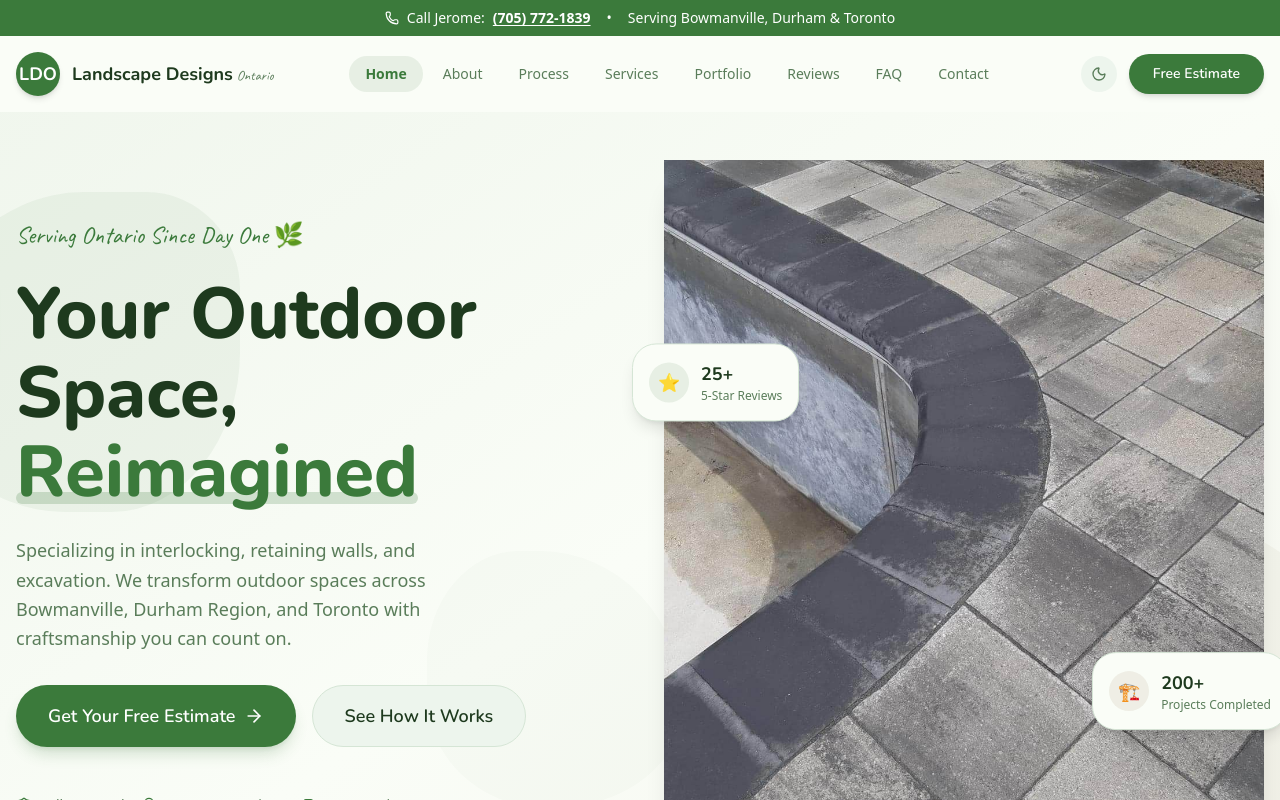
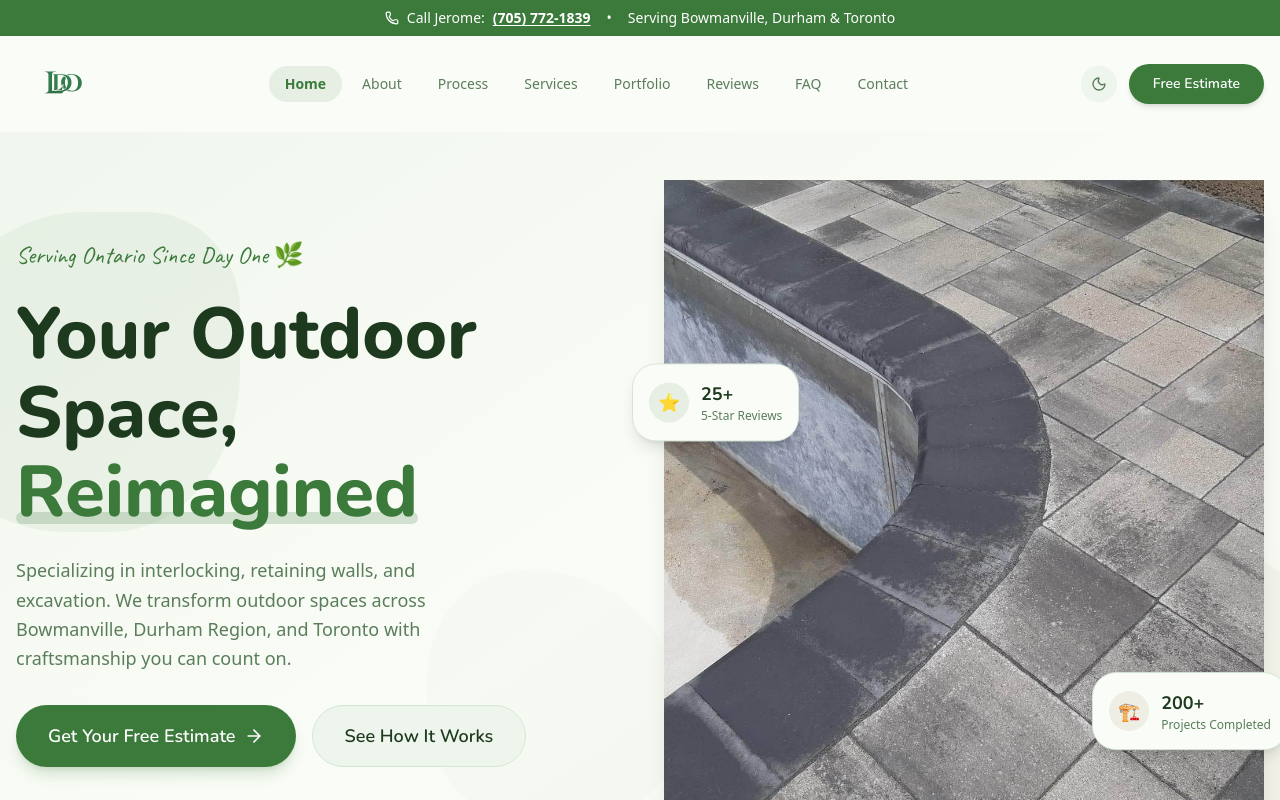
Before and after one commit to ryanthabot/abc-landscaping, a Next.js app: page / in a window 1280 px wide. Shown: the top 800 px of the page. Built offline with nearby package versions, Linux system fonts and the light colour scheme.

Commit message:
Increase logo size in header and footer

```diff
--- a/components/Footer.tsx
+++ b/components/Footer.tsx
@@ -1,5 +1,6 @@
 'use client';
 
+import Image from 'next/image';
 import { Phone, Mail, MapPin, TreePine } from 'lucide-react';
 import { businessInfo, services, serviceAreas } from '@/lib/data';
 
@@ -13,13 +14,14 @@ export default function Footer() {
           {/* Brand */}
           <div>
             <div className="flex items-center gap-3 mb-4">
-              <div className="w-10 h-10 bg-primary rounded-xl flex items-center justify-center">
-                <span className="text-primary-foreground font-heading font-bold text-sm">LDO</span>
-              </div>
-              <div className="flex items-baseline gap-1.5">
-                <p className="font-heading font-bold text-foreground leading-tight">Landscape Designs</p>
-                <p className="font-accent text-sm text-muted-foreground">Ontario</p>
-              </div>
+              <Image
+                src="/images/logo.png"
+                alt="Landscape Designs Ontario"
+                width={200}
+                height={44}
+                className="h-14 w-auto"
+                suppressHydrationWarning
+              />
             </div>
             <p className="text-muted-foreground text-sm leading-relaxed mb-4">
               Transforming outdoor spaces across the Durham Region and GTA with expert interlocking, retaining walls, and excavation.
--- a/components/Header.tsx
+++ b/components/Header.tsx
@@ -2,6 +2,7 @@
 
 import { useState, useEffect } from 'react';
 import { motion, AnimatePresence } from 'framer-motion';
+import Image from 'next/image';
 import { Menu, X, Sun, Moon, Phone } from 'lucide-react';
 import { navLinks, businessInfo } from '@/lib/data';
 import { useTheme } from './ThemeProvider';
@@ -72,15 +73,15 @@ export default function Header() {
             transition={{ duration: 0.4, type: 'spring', stiffness: 100 }}
             className="flex items-center gap-3 group"
           >
-            <div className="w-11 h-11 bg-primary rounded-2xl flex items-center justify-center shadow-md group-hover:shadow-lg transition-shadow hidden sm:flex">
-              <span className="text-primary-foreground font-bold text-lg font-heading">LDO</span>
-            </div>
-            <div className="flex items-baseline gap-1">
-              <span className="font-heading font-bold text-lg text-foreground leading-tight">
-                Landscape Designs
-              </span>
-              <span className="text-sm text-muted-foreground font-accent">Ontario</span>
-            </div>
+            <Image
+              src="/images/logo.png"
+              alt="Landscape Designs Ontario"
+              width={200}
+              height={44}
+              className="h-14 w-auto sm:h-16"
+              priority
+              suppressHydrationWarning
+            />
           </motion.a>
 
           {/* Desktop Navigation */}
@@ -162,15 +163,14 @@ export default function Header() {
               {/* Mobile menu header */}
               <div className="p-6 border-b border-border">
                 <div className="flex items-center justify-between mb-4">
-                  <div className="flex items-center gap-3">
-                    <div className="w-10 h-10 bg-primary rounded-2xl flex items-center justify-center">
-                      <span className="text-primary-foreground font-bold">LDO</span>
-                    </div>
-                    <div className="flex flex-col leading-tight">
-                      <span className="font-heading font-bold text-foreground">Landscape Designs</span>
-                      <span className="text-sm text-muted-foreground font-accent">Ontario</span>
-                    </div>
-                  </div>
+                  <Image
+                    src="/images/logo.png"
+                    alt="Landscape Designs Ontario"
+                    width={180}
+                    height={40}
+                    className="h-12 w-auto"
+                    suppressHydrationWarning
+                  />
                   <button
                     className="w-9 h-9 rounded-full bg-muted flex items-center justify-center"
                     onClick={() => setIsMobileMenuOpen(false)}
```
Also changed, not shown: public/images/logo.png (added).
